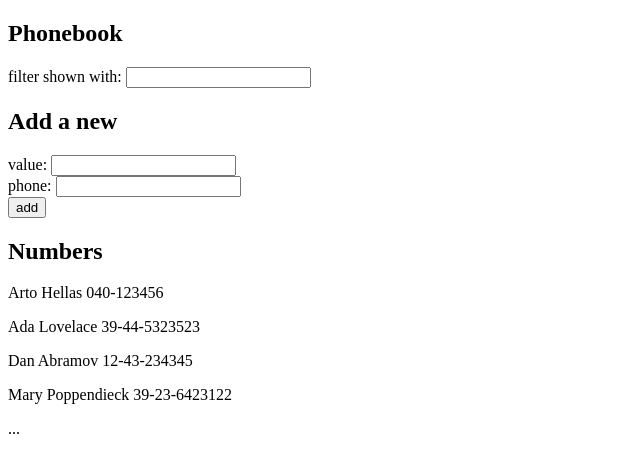
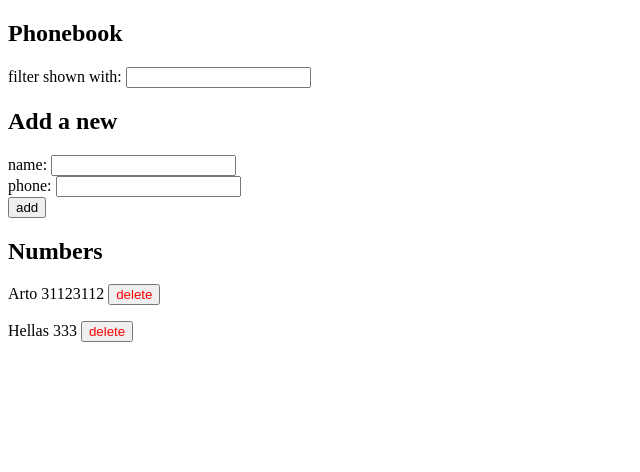
Before and after one commit to astranero/FullStackSolutions, a React (Vite) app in the folder osa2/puhelinluettelo/: page / in a window 1280 px wide. Shown: the top 472 px of the page, without its empty margins (0-640 px from the left). Built offline with nearby package versions, Linux system fonts and the light colour scheme; data requests are answered from the project's data file.

Commit message:
add delete func

```diff
--- a/osa2/puhelinluettelo/db.json
+++ b/osa2/puhelinluettelo/db.json
@@ -1,24 +1,14 @@
 {
-    "persons":[
+  "persons": [
     {
-        "name": "Arto Hellas",
-        "number": "040-123456",
-        "id": 1
+      "id": "d02a",
+      "name": "Arto",
+      "number": "31123112"
     },
     {
-        "name": "Ada Lovelace",
-        "number": "39-44-5323523",
-        "id": 2
-      },
-      {
-        "name": "Dan Abramov",
-        "number": "12-43-234345",
-        "id": 3
-      },
-      {
-        "name": "Mary Poppendieck",
-        "number": "39-23-6423122",
-        "id": 4
+      "id": "a4fc",
+      "name": "Hellas",
+      "number": "333"
     }
   ]
 }
--- a/osa2/puhelinluettelo/package.json
+++ b/osa2/puhelinluettelo/package.json
@@ -7,7 +7,8 @@
     "dev": "vite",
     "build": "vite build",
     "lint": "eslint . --ext js,jsx --report-unused-disable-directives --max-warnings 0",
-    "preview": "vite preview"
+    "preview": "vite preview",
+    "server": "json-server -p3001 --watch db.json"
   },
   "dependencies": {
     "axios": "^1.6.5",
--- a/osa2/puhelinluettelo/src/App.jsx
+++ b/osa2/puhelinluettelo/src/App.jsx
@@ -1,70 +1,43 @@
-import { useState } from 'react'
-
-const Number = ({name, number}) => {
-  return (
-    <p> {name} {number} </p>
-  )
-}
-
-const Header = ({text}) => {
-  return (
-    <h2>  {text} </h2>
-  )
-}
-
-const Value = ({value, onChange, text}) => {
-  return (
-    <div>
-      {text}: <input value={value} onChange={onChange} />
-    </div>
-  )
-}
-
-const Persons = ({filteredPersons}) => {
-  return  filteredPersons.map(
-    (person) => <Number key={person.name} name={person.name} number={person.number}/>
-     )
-}
-
-const PersonForm = ({onSubmit, newName, newNumber, handleNameChange, handleNumberChange}) => {
-  return (
-    <form onSubmit={onSubmit}>
-      <Value value={newName} onChange={handleNameChange} text={"value"} />
-      <Value value={newNumber} onChange={handleNumberChange} text={"phone"} />
-      <div>
-        <button type="submit">add</button>
-      </div>
-    </form>
-  )
-}
+import { useState, useEffect } from 'react'
+import personService from './services/persons.jsx'
+import { Header, Value, Persons, PersonForm } from './components/persons';
 
 const App = () => {
-
-  const [persons, setPersons] = useState([
-      { name: 'Arto Hellas', number: '040-123456' },
-      { name: 'Ada Lovelace', number: '39-44-5323523' },
-      { name: 'Dan Abramov', number: '12-43-234345' },
-      { name: 'Mary Poppendieck', number: '39-23-6423122' }
-    ])
-
-
   const [newName, setNewName] = useState('')
   const [newNumber, setNewNumber] = useState('')
   const [filter, setNewFilter] = useState()
-  const [filteredPersons, setfilteredPersons] = useState([...persons])
+  const [persons, setPersons] = useState([])
+  const [filteredPersons, setFilteredPersons] = useState([])
+
+  useEffect(() => {
+    personService.getAll().then(response => {
+      const currentPersons = response.data
+      setPersons(currentPersons)
+      const newFilteredPersons = currentPersons.filter(p => p.name.includes(filter))
+      setFilteredPersons(response.data)}
+    )
+    .catch(e => alert("error occured:", e))
+    }, [])
 
   const addName = (event) => {
     event.preventDefault()
     const currentPersons = [...persons]
-    const nameExists = currentPersons.some( person => {return person.name == newName})
+    const nameExists = currentPersons.some( p => {return p.name === newName})
+    const newObj = {
+        name: newName,
+        number: newNumber
+      }
 
     if (nameExists) {
-      alert(`${newName} is already added to phonebook`)
+      const person = currentPersons.filter(p => p.name === newName)[0]
+      if (window.confirm(`${newName} is already added to phonebook. Do you want to update the number?`)){
+        person.number = newNumber
+        personService.update(person).catch(e => alert("error occured", e))
+        useEffect()
+      }
+
     } else {
-      currentPersons.push({name: newName, number: newNumber})
-      const filteredPersons = currentPersons.filter((person) => person.name.includes(filter))
-      setfilteredPersons(filteredPersons)
-      setPersons(currentPersons)
+      personService.create(newObj).catch(e => alert("error occured:", e))
     }
   }
 
@@ -81,8 +54,18 @@ const App = () => {
     setNewFilter(filterValue)
 
     const currentPersons = [...persons]
-    const filteredPersons = currentPersons.filter((person) => person.name.includes(filter))
-    setfilteredPersons(filteredPersons)
+    const filteredPersons = currentPersons.filter((person) => person.name.includes(filterValue))
+    setFilteredPersons(filteredPersons)
+  }
+
+  const handlePersonDelete = (id) => {
+    personService.deletePerson(id).catch(e => alert("error occured:", e))
+
+    const newPersons = persons.filter(p => p.id != id)
+    setPersons(newPersons)
+
+    const newFilteredPersons = filteredPersons.filter(p => p.id != id)
+    setFilteredPersons(newFilteredPersons)
   }
 
   return (
@@ -92,8 +75,7 @@ const App = () => {
       <Header text={"Add a new"} />
       <PersonForm onSubmit={addName} newName={newName} newNumber={newNumber} handleNameChange={handleNameChange} handleNumberChange={handleNumberChange}/>
       <Header text={"Numbers"} />
-      <Persons filteredPersons={filteredPersons} />
-      ...
+      <Persons persons={filteredPersons} onDelete={handlePersonDelete} />
     </div>
   )
 }
--- /dev/null
+++ b/osa2/puhelinluettelo/src/components/persons.jsx
@@ -0,0 +1,41 @@
+
+export const Number = ({id, name, number, deletePerson}) => {
+  return (
+    <>
+      <p> {name} {number}  <button onClick={deletePerson} style={{color: "red"}}> delete </button> </p>
+    </>
+  )
+}
+
+export const Header = ({text}) => {
+  return (
+    <h2>  {text} </h2>
+  )
+}
+
+export const Value = ({value, onChange, text}) => {
+  return (
+    <div>
+      {text}: <input value={value} onChange={onChange} />
+    </div>
+  )
+}
+
+export const Persons = ({persons, onDelete}) => {
+
+  return  persons.map(
+    (person) => <Number key={person.id} name={person.name} number={person.number} deletePerson={() => onDelete(person.id)}/>
+     )
+}
+
+export const PersonForm = ({onSubmit, newName, newNumber, handleNameChange, handleNumberChange}) => {
+  return (
+    <form onSubmit={onSubmit}>
+      <Value value={newName} onChange={handleNameChange} text={"name"} />
+      <Value value={newNumber} onChange={handleNumberChange} text={"phone"} />
+      <div>
+        <button type="submit">add</button>
+      </div>
+    </form>
+  )
+}
--- /dev/null
+++ b/osa2/puhelinluettelo/src/services/persons.jsx
@@ -0,0 +1,36 @@
+import axios from "axios"
+const INITIAL_URL = "http://localhost:3001/persons"
+
+const getAll = () => {
+    console.log("effect")
+    return axios.get(`${INITIAL_URL}`)
+}
+
+
+export const update = (newObj) => {
+    console.log(newObj)
+    return axios.put(`${INITIAL_URL}/${newObj.id}`, newObj).then( response => {
+        console.log("promise fulfilled")
+        return response.data
+    })}
+
+export const create = (newObj) => {
+    console.log("effect")
+    return axios.post(`${INITIAL_URL}`, newObj).then( response => {
+        console.log("promise fulfilled")
+        return response.data
+    })}
+
+export const deletePerson = (id) =>  {
+    return axios.delete(`${INITIAL_URL}/${id}`).then( response => {
+        console.log("succesful deletion")
+        return response.data
+    }).catch("Failed deletion")
+}
+
+export default {
+    getAll: getAll,
+    create: create,
+    update: update,
+    deletePerson: deletePerson,
+    }
```
Also changed, not shown: 1 other file (tests, documents, lock files or other folders). Lines whose indentation alone changed are shown as unchanged.
